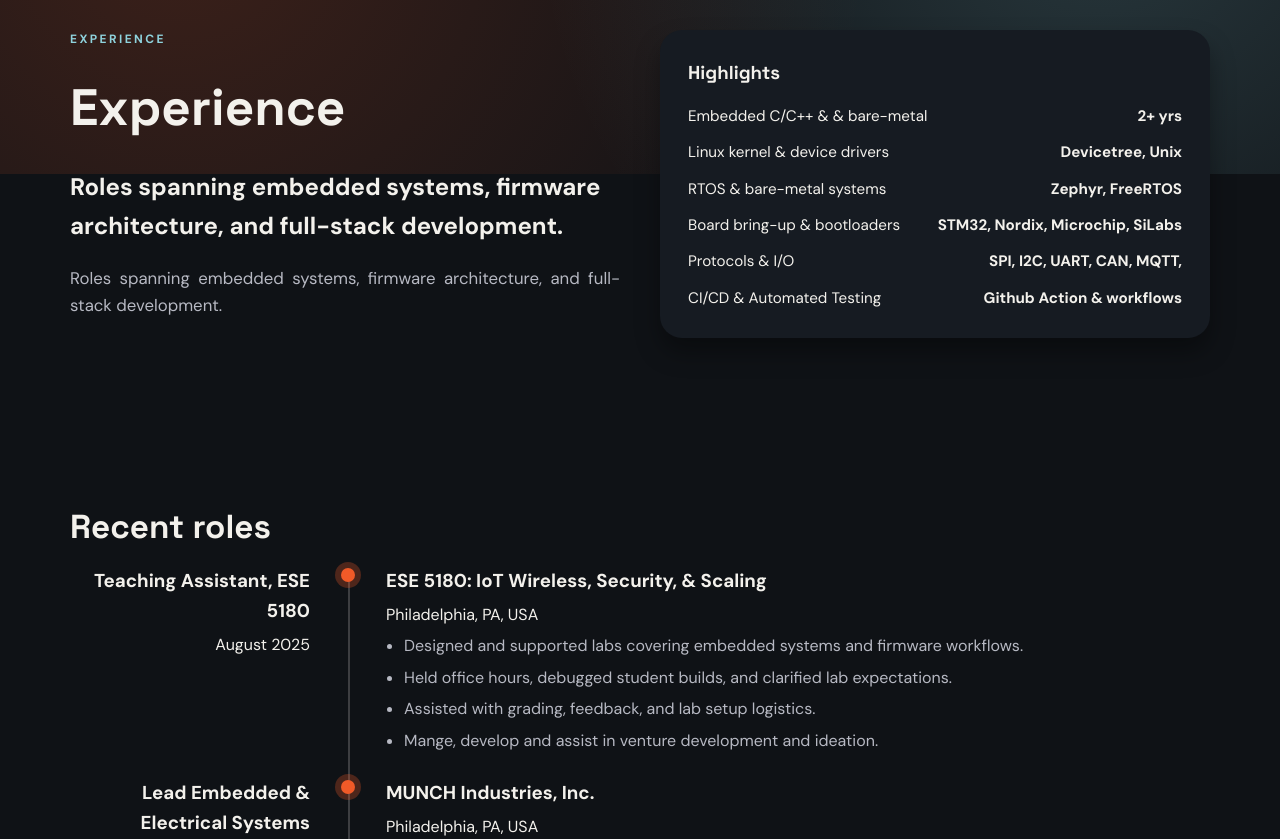
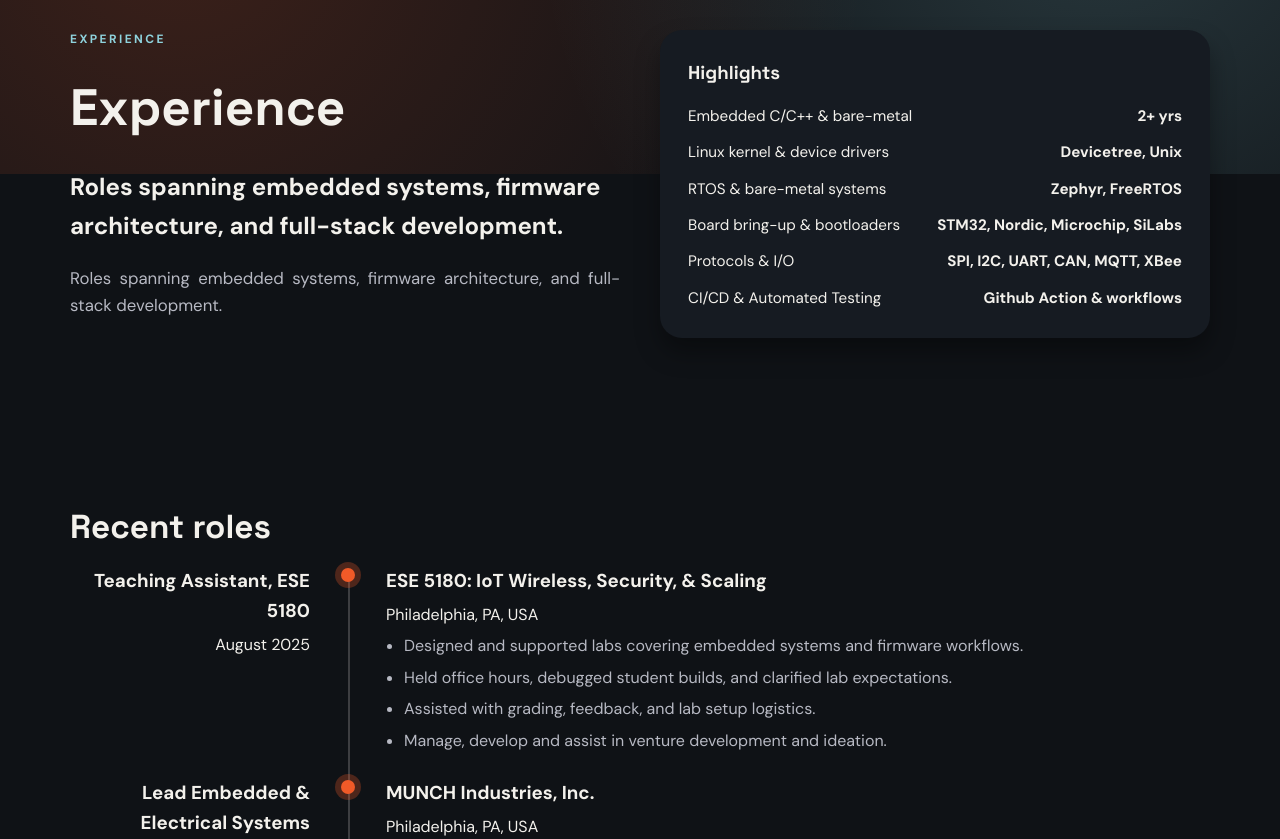
Before and after one commit to abhikkum/abhik_profile, a Jekyll site: the page built from _pages/experience.html, in a window 1280 px wide and 1400 px high. Shown: the part 128-967 px from the top of the window. Built offline with Jekyll 4.4.1, drawn with Linux system fonts in a browser that asks for light colours.

Commit message:
minor fixes

```diff
--- a/_pages/experience.html
+++ b/_pages/experience.html
@@ -17,11 +17,11 @@ description: Professional and research experience.
     <div class="hero-panel reveal">
       <h3>Highlights</h3>
       <ul>
-        <li><span>Embedded C/C++ & & bare-metal</span><strong>2+ yrs</strong></li>
+        <li><span>Embedded C/C++ & bare-metal</span><strong>2+ yrs</strong></li>
         <li><span>Linux kernel & device drivers</span><strong>Devicetree, Unix</strong></li>
         <li><span>RTOS & bare-metal systems</span><strong>Zephyr, FreeRTOS</strong></li>
-        <li><span>Board bring-up & bootloaders</span><strong>STM32, Nordix, Microchip, SiLabs</strong></li>
-        <li><span>Protocols & I/O</span><strong>SPI, I2C, UART, CAN, MQTT, </strong></li>
+        <li><span>Board bring-up & bootloaders</span><strong>STM32, Nordic, Microchip, SiLabs</strong></li>
+        <li><span>Protocols & I/O</span><strong>SPI, I2C, UART, CAN, MQTT, XBee</strong></li>
         <li><span>CI/CD & Automated Testing</span><strong>Github Action & workflows</strong></li>
       </ul>
     </div>
@@ -49,7 +49,7 @@ description: Professional and research experience.
             <li>Designed and supported labs covering embedded systems and firmware workflows.</li>
             <li>Held office hours, debugged student builds, and clarified lab expectations.</li>
             <li>Assisted with grading, feedback, and lab setup logistics.</li>
-            <li>Mange, develop and assist in venture development and ideation.</li>
+            <li>Manage, develop and assist in venture development and ideation.</li>
           </ul>
         </div>
       </article>
```
